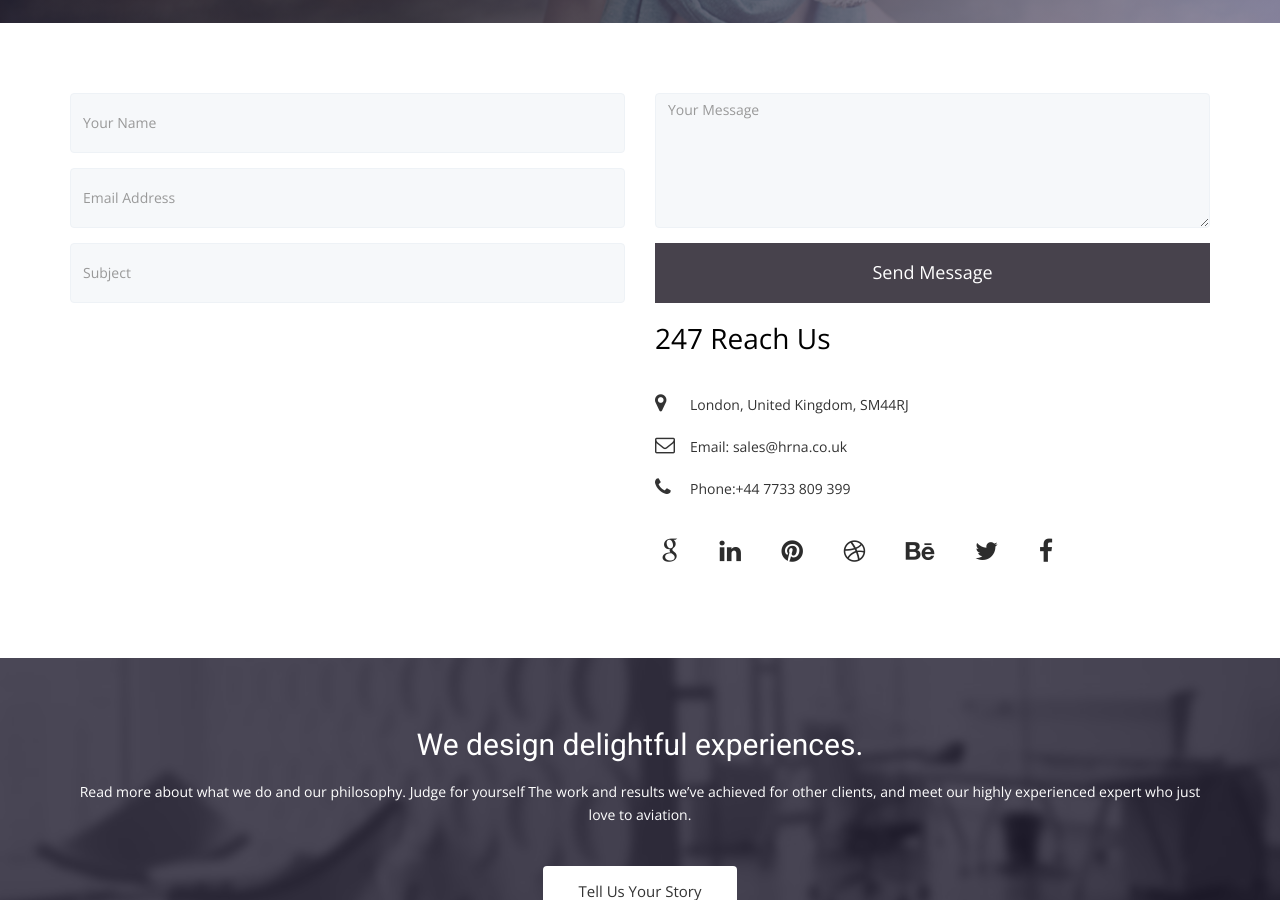
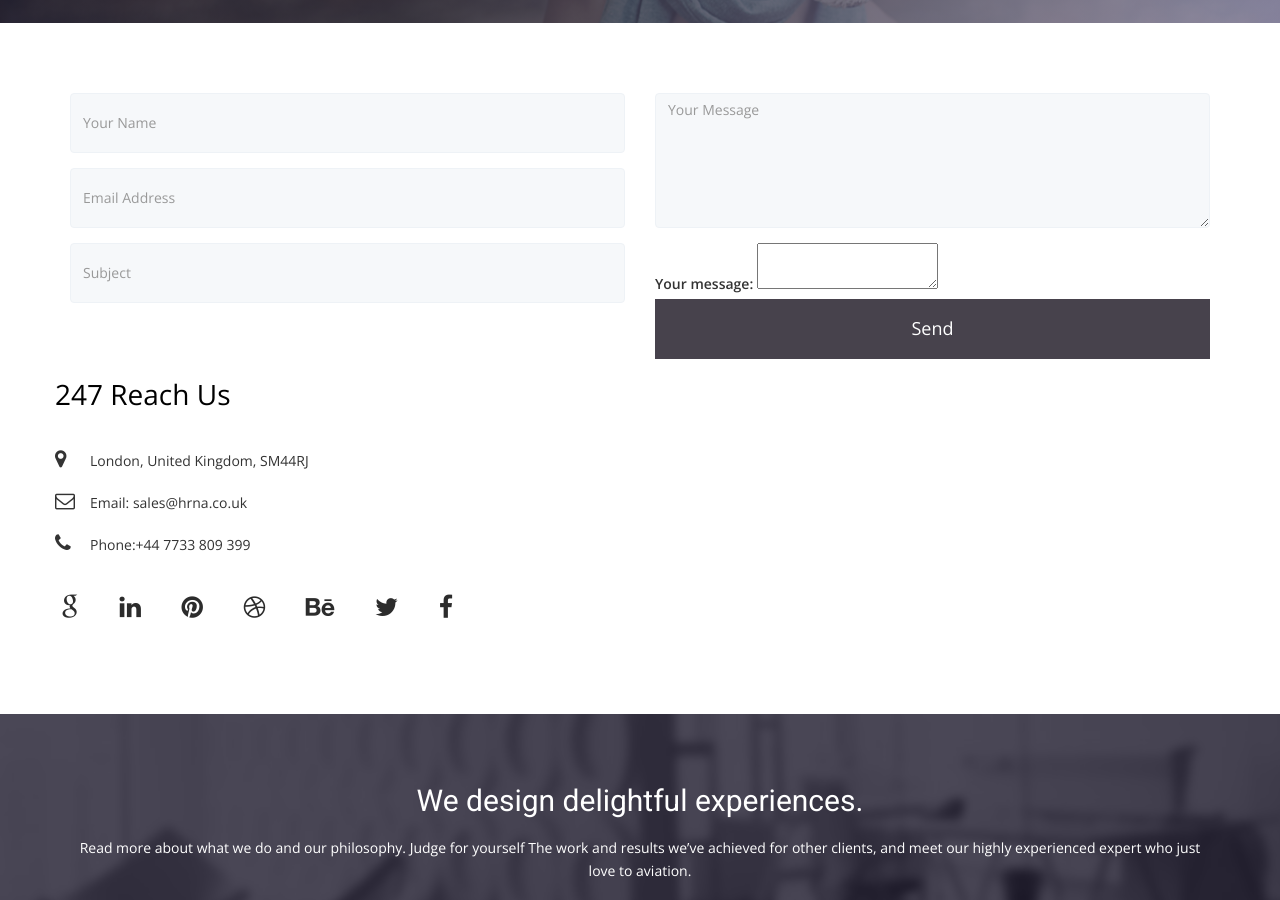
Before and after one commit to hrnaltd/hrnaltd.github.io, a Jekyll site: the page built from contact.html, in a window 1280 px wide and 900 px high, scrolled down 437 px. Built offline with Jekyll 4.4.1, drawn with Linux system fonts in a browser that asks for light colours; nearby versions of some CDN libraries; some web fonts are replaced.

Commit message:
Update contact.html
sdsff

```diff
--- a/contact.html
+++ b/contact.html
@@ -47,7 +47,11 @@
   action="https://formspree.io/f/xyyodbok"
   method="POST"
 >
-            <button class="sales@hrna.co.uk" type="submit">Send Message</button>
+        <label>
+    Your message:
+    <textarea name="message"></textarea>
+  </label>
+  <button type="submit">Send</button>
           </form>
         </div>
       </div>
```
